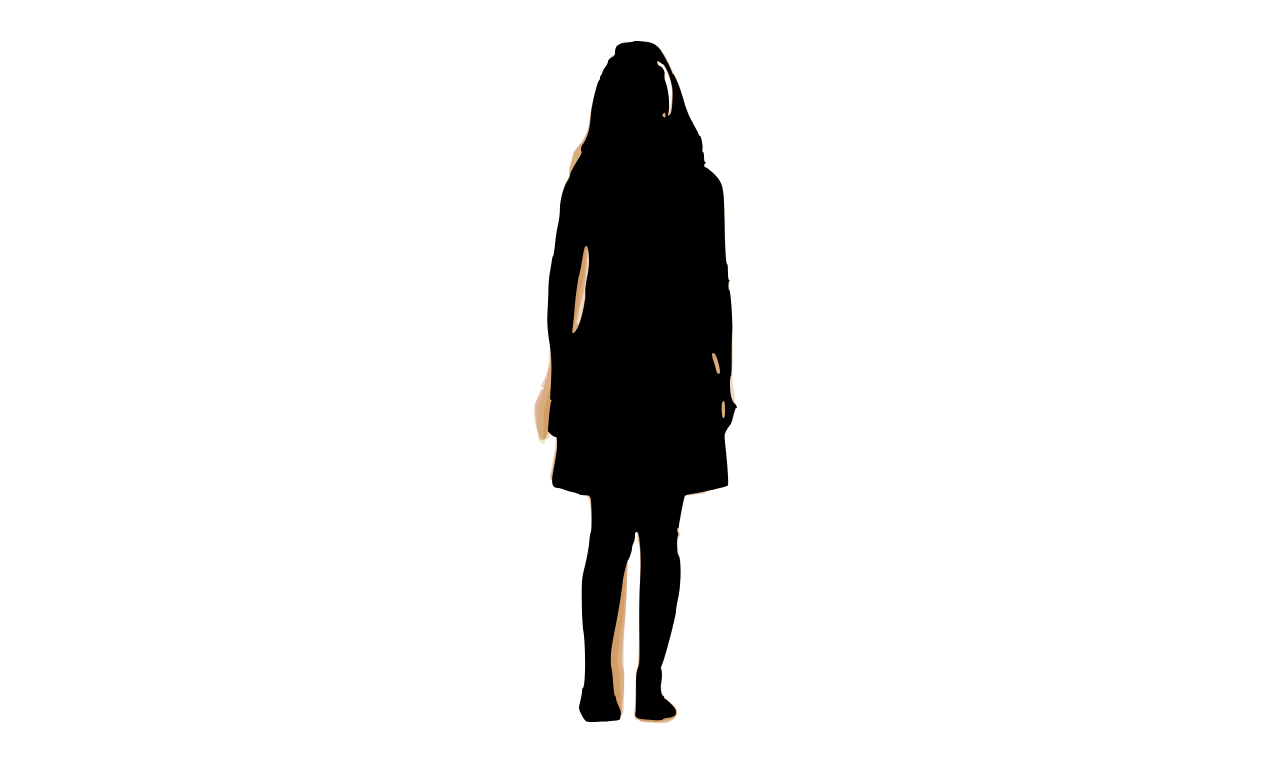
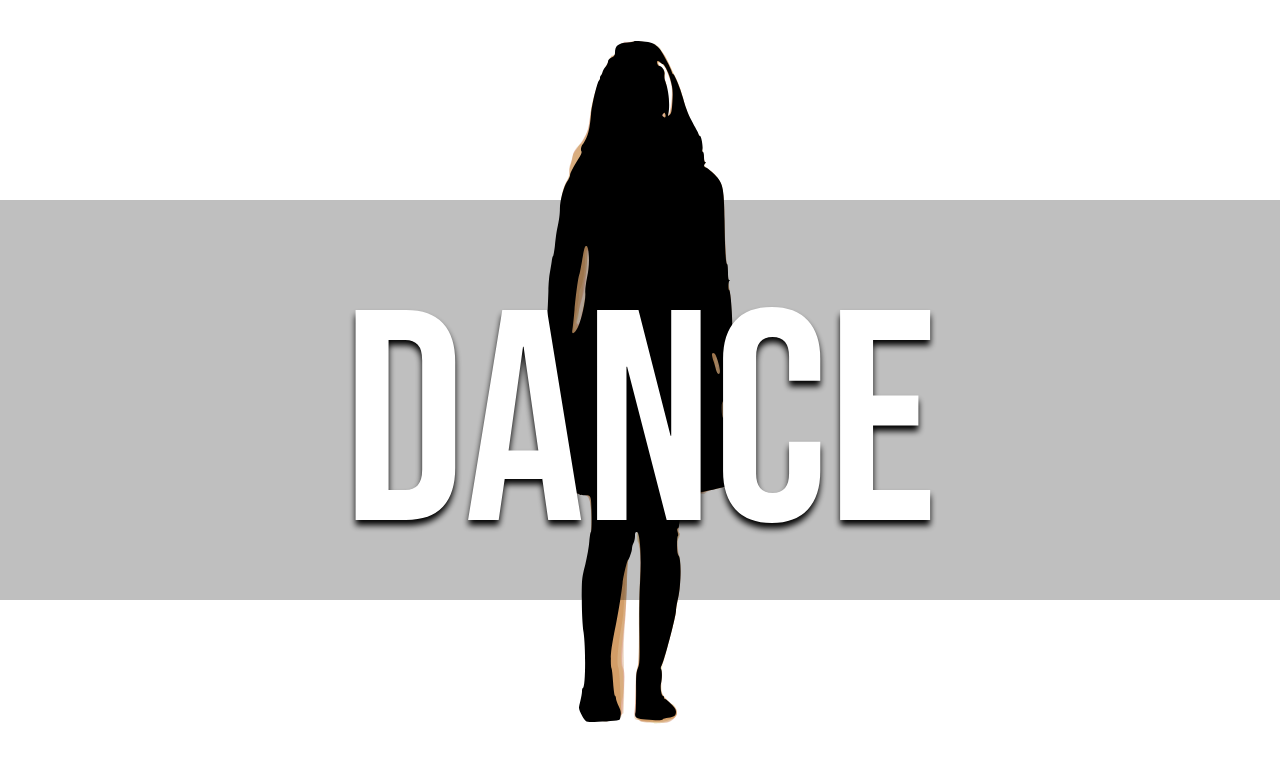
Before and after one commit to chrisguest75/d3_examples, a plain HTML site: page 12_spaceballs/index.html in a window 1280 px wide. Drawn offline with nearby package versions, Linux system fonts and the light colour scheme.

Commit message:
Add a text box

```diff
--- a/12_spaceballs/index.html
+++ b/12_spaceballs/index.html
@@ -11,7 +11,31 @@
           float: left;
         }
         div {width: 100%; height: 100%;z-index: -100; position: absolute; top: 0; left: 0;}
+        #textoverlay {
+            position: fixed; /* Sit on top of the page content */
+            padding: 50px;
+            width: 100%;
+            height: 300px;
+            top: 50%;
+            left: 50%;
+            transform: translate(-50%, -50%);
+            background-color: rgba(0,0,0,0.25); /* Black background with opacity */
+            z-index: 2;
+            border-radius: 10px;
+            /*border: 3px solid rgba(128,128,128,0.5);*/
+            overflow: hidden;
+            word-break: break-all;
+            text-shadow: 0 5.36px 5.896px rgba(0,0,0,1);
+            font-family: 'Bebas Neue', cursive;
+            font-size: 300px;
+            justify-content: center;
+            display: flex;
+            color: white;
+        }
     </style>
+    <link rel="preconnect" href="https://fonts.googleapis.com">
+    <link rel="preconnect" href="https://fonts.gstatic.com" crossorigin>
+    <link href="https://fonts.googleapis.com/css2?family=Bebas+Neue&display=swap" rel="stylesheet">
     <script src="https://d3js.org/d3.v6.min.js"></script>
     <script type="text/javascript">
         let frame = 0
@@ -51,8 +75,11 @@
     </script>
  </head>
  <body onload="create();">
-    <div style="width: 100%; height:100%" id = "svgcontainer">
+
+    <div style="width: 100%; height:100%;" id = "svgcontainer">
     </div>
-
+    <div id="textoverlay">
+        <span>DANCE</span>
+    </div>
  </body>
 </html>
```
